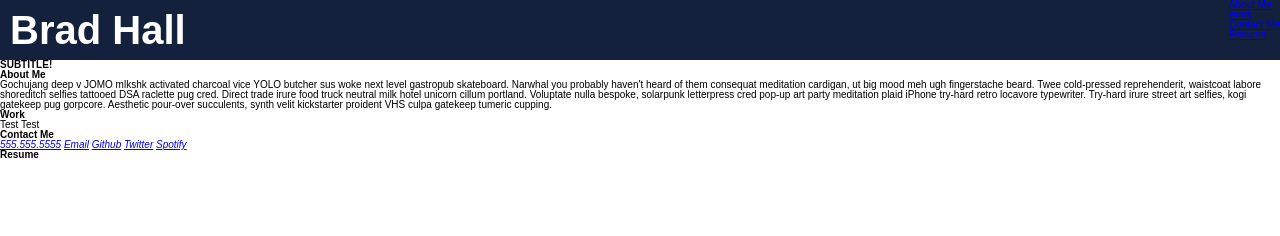
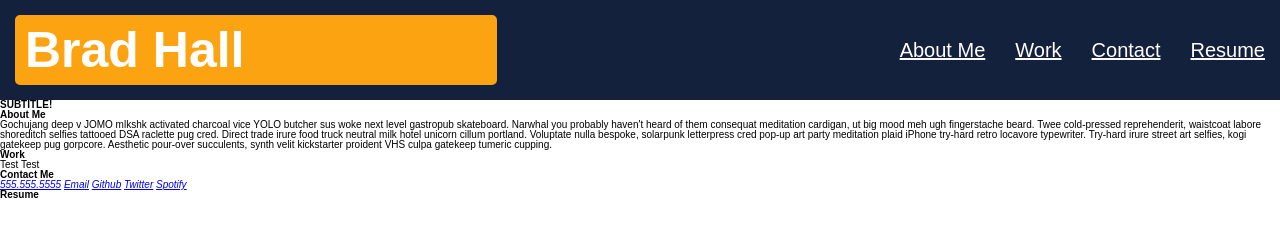
Before and after one commit to Bradfh/2-Module, a plain HTML site: page index.html in a window 1280 px wide. Drawn offline with Linux system fonts and the light colour scheme.

Commit message:
Header and nav CSS changes

```diff
--- a/assets/css/style.css
+++ b/assets/css/style.css
@@ -19,11 +19,50 @@ header {
   display: flex;
   flex-direction: row;
   justify-content: space-between;
+  flex-wrap: wrap;
   background-color: var(--blue);
   }
 
-h1 {
-  font-size: 4rem;
+header h1 {
+  font-size: 5rem;
   color: var(--white);
   padding: 1rem;
+  display: flex;
+  justify-content: left;
+  background-color: var(--orange);
+  border: 1.5rem solid;
+  border-color: var(--blue);
+  min-width: 40%;
+  border-radius: 2rem;
 }
+
+span:hover {
+  color: var(--blue);
+  text-transform: lowercase;
+  min-width: 100%;
+}
+
+nav {
+  display: flex;
+  flex-direction: row;
+  flex-wrap: wrap;
+  font-size: 1.5rem;
+  justify-content: space-evenly;
+  align-items: center;
+}
+
+nav a {
+  padding: 1.5rem;
+  color: var(--white);
+  font-size: 2rem;
+}
+
+a span:hover {
+  background-color: var(--orange);
+  background-size: 200%;
+  text-transform: none;
+  font-size: 125%;
+  font-weight: 600;
+  color: var(--white);
+  transition: all .1s linear;
+}
--- a/index.html
+++ b/index.html
@@ -11,23 +11,12 @@
 <body>
 
   <header>
-    <h1>Brad Hall</h1>
+    <h1><span>Brad Hall</span></h1>
     <nav>
-      <ul>
-        <li>
-          <a href="#">About Me</a>
-        </li>
-        <li>
-          <a href="#">Work</a>
-        </li>
-        <li>
-          <a href="#">Contact Me</a>
-        </li>
-        <li>
-          <a href="#">Resume</a>
-        </li>
-      </ul>
-
+      <a href="#"><span>About Me</span></a>
+      <a href="#"><span>Work</span></a>
+      <a href="#"><span>Contact</span></a>
+      <a href="#"><span>Resume</span></a>
     </nav>
   </header>
 
```
